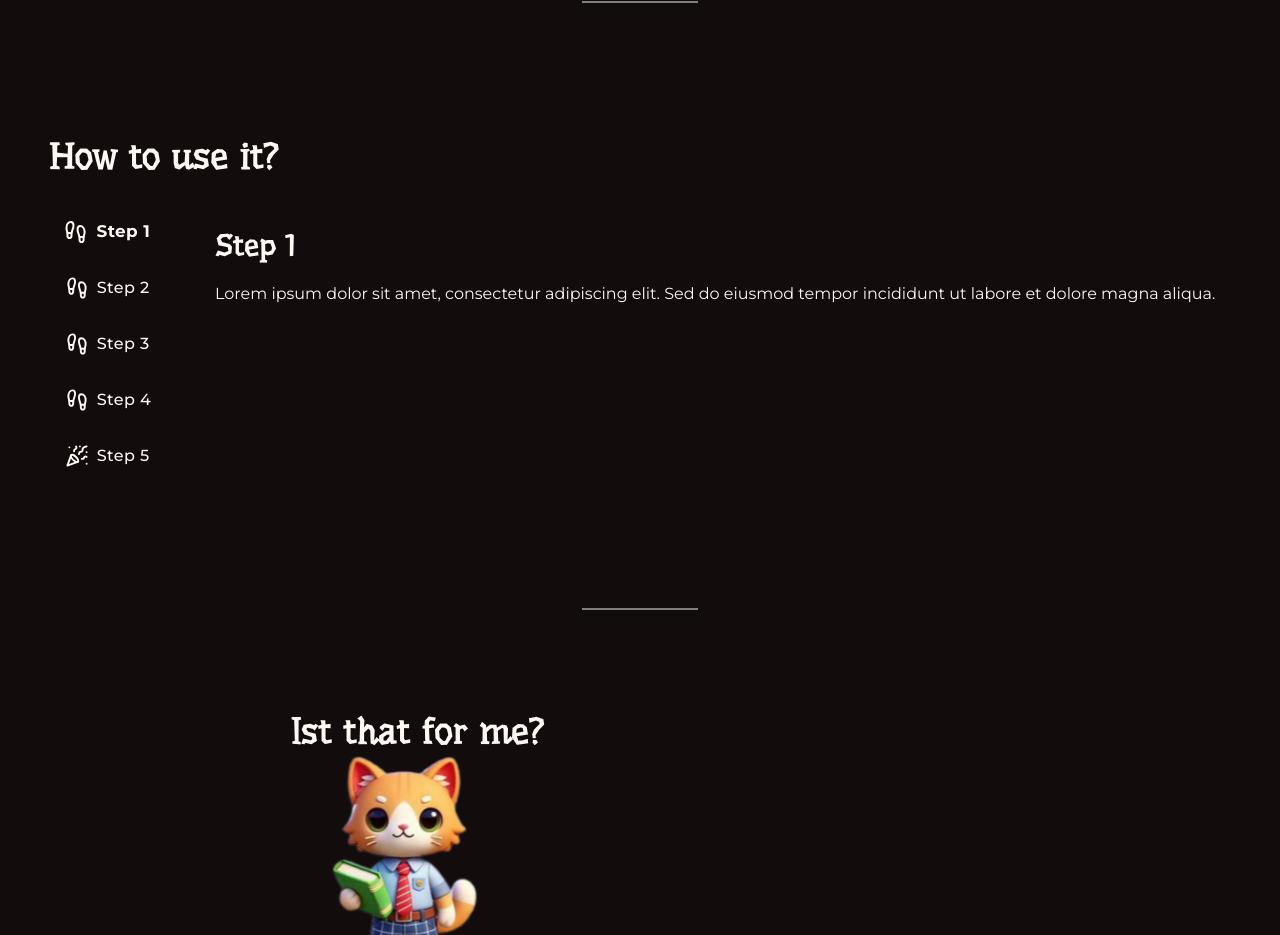
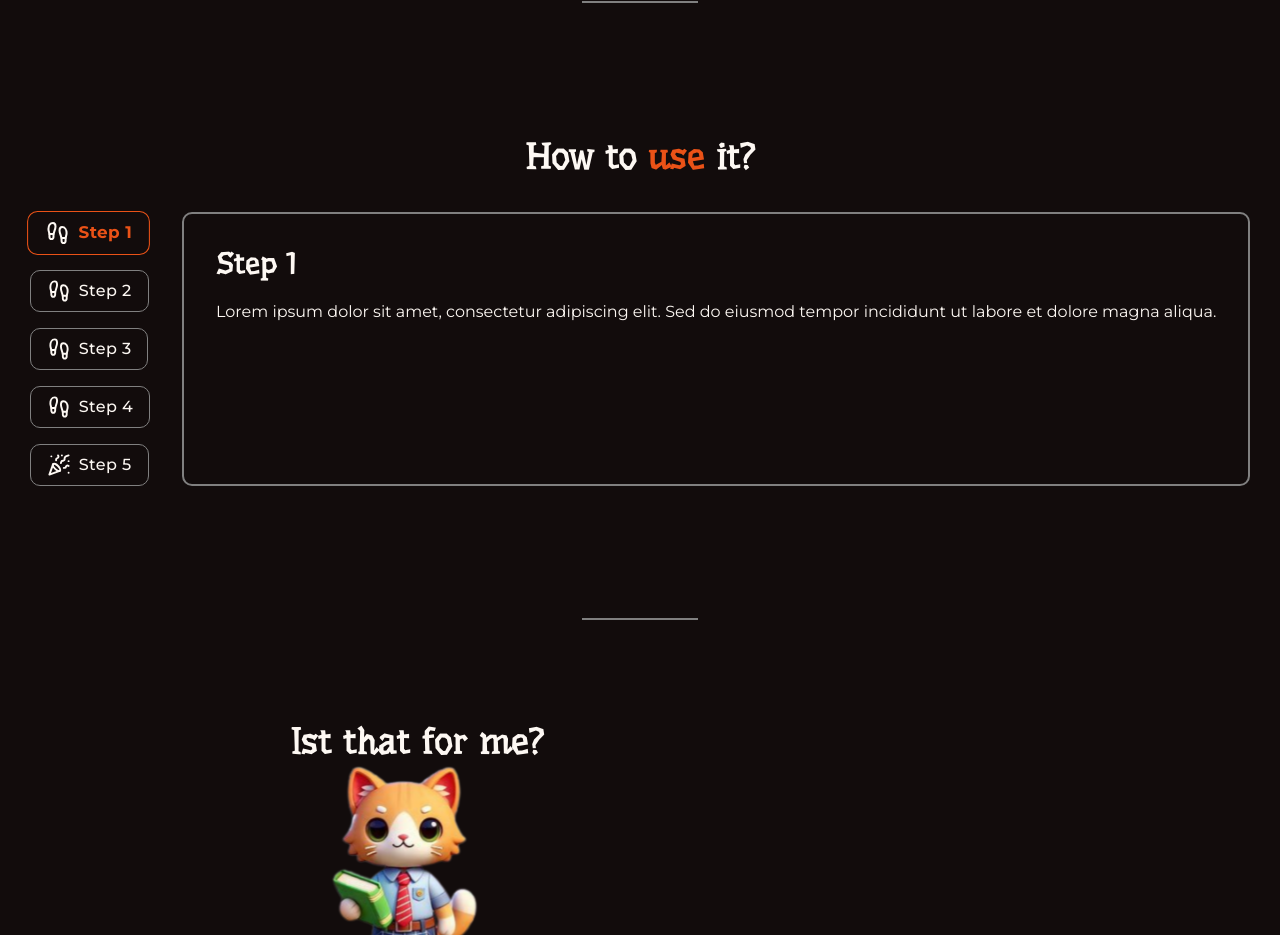
Before and after one commit to MatheusVict/Guma, a Vue app: page / in a window 1280 px wide. Shown: the part 1940-2875 px from the top of the page. Built offline with nearby package versions, Linux system fonts and the light colour scheme.

Commit message:
feat: how to use it section

```diff
--- a/src/views/Home/components/SectionHowToUseIt.vue
+++ b/src/views/Home/components/SectionHowToUseIt.vue
@@ -1,7 +1,7 @@
 <template>
   <section class="how-to-use-it">
     <header>
-      <h2>How to use it?</h2>
+      <h2>How to <span>use</span> it?</h2>
     </header>
 
     <div class="wrapper">
@@ -50,8 +50,20 @@ function getIcon(stepId) {
 </script>
 
 <style lang="scss" scoped>
+@use "../../../assets/styles/variables/colors" as colors;
+@use "../../../assets/styles/variables/base" as base;
+@use "../../../assets/styles/variables/typography" as typography;
+@use "../../../assets/styles/variables/breakpoints" as breakpoints;
+@use "../../../assets/styles/mixins/flex" as flex;
 .how-to-use-it {
   padding: 2rem 0;
+  h2 {
+    text-align: center;
+    span {
+      color: colors.color('orange', 'dark-2');
+    }
+  }
+
 
   .wrapper {
     display: flex;
@@ -70,14 +82,16 @@ function getIcon(stepId) {
     align-items: center;
     gap: 0.5rem;
     padding: 0.5rem 1rem;
-    border: none;
     background: transparent;
     cursor: pointer;
     transition: all 0.3s ease;
-
+    border: 1px solid gray;
+    border-radius: 10px;
     &.active {
       font-weight: bold;
       transform: scale(1.05);
+      color: colors.color('orange', 'dark-2');
+      border-color: colors.color('orange', 'dark-2');
     }
 
     img {
@@ -88,7 +102,9 @@ function getIcon(stepId) {
 
   .steps-content {
     flex: 1;
-    padding: 1rem;
+    padding: base.$padding-xl;
+    border: 2px solid gray;
+    border-radius: 10px;
 
     h3 {
       margin-bottom: 1rem;
```
